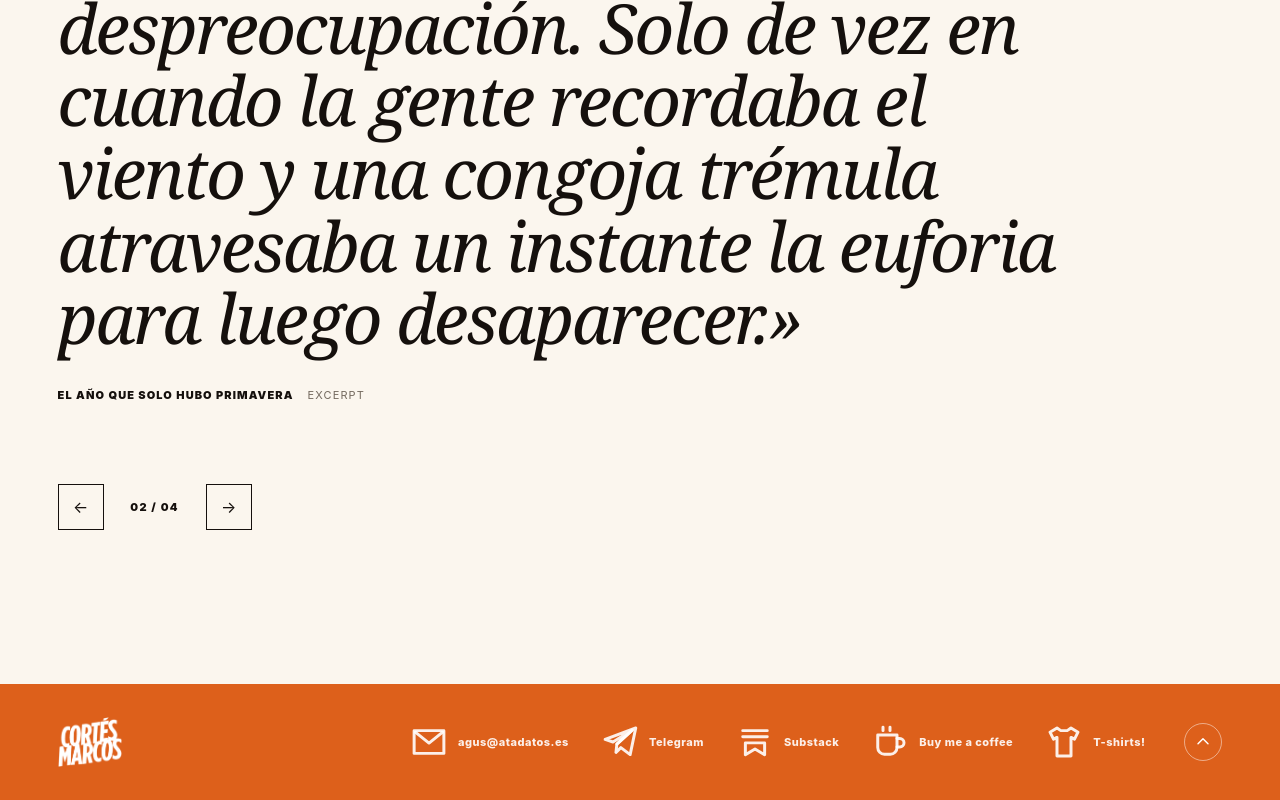
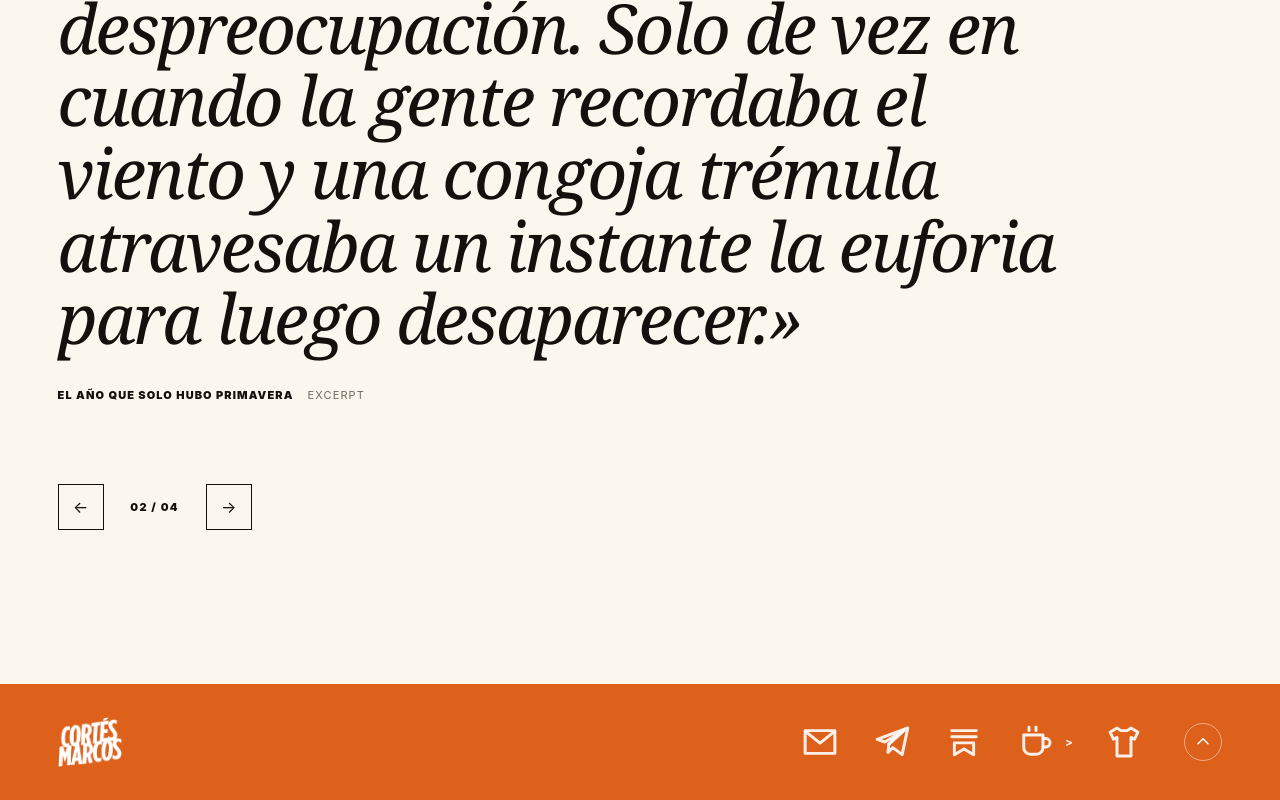
Before and after one commit to aguscort/web-escritor, a plain HTML site: page en/home.html in a window 1280 px wide. Shown: the part 9534-10334 px from the top of the page. Drawn offline with Linux system fonts and the light colour scheme.

Commit message:
Modify footer links and add new contact email
Updated footer links to include additional contact options.

```diff
--- a/en/home.html
+++ b/en/home.html
@@ -463,11 +463,11 @@
 <div class="footer-inner">
 <span class="wordmark-monogram"><img alt="" aria-hidden="true" class="wordmark-monogram-logo" decoding="async" src="../assets/cortes-marcos-barra-transparente-alt.png"/></span>
 <nav aria-label="Author links" class="footer-nav">
-<a href="mailto:agus@atadatos.es"><svg aria-hidden="true" class="footer-icon" viewbox="0 0 24 24"><path d="M3.5 5.5h17v13h-17z"></path><path d="m4.2 6.4 7.8 6.2 7.8-6.2"></path></svg><span>agus@atadatos.es</span></a>
-<a href="https://t.me/aguscortes" rel="noopener noreferrer me" target="_blank"><svg aria-hidden="true" class="footer-icon" viewbox="0 0 24 24"><path d="m21 4-3.2 15.2-5.3-4-2.8 2.7.5-4.7 8.8-8-11 6.8-4.5-1.5z"></path><path d="m10.2 13.2 8.8-8"></path></svg><span>Telegram</span></a>
-<a href="https://substack.com/@aguscortes" rel="noopener noreferrer me" target="_blank"><svg aria-hidden="true" class="footer-icon" viewbox="0 0 24 24"><path d="M5 5.5h14M5 9h14M6.5 12.5h11v6.8L12 16l-5.5 3.3z"></path></svg><span>Substack</span></a>
-<a href="https://buymeacoffee.com/aguscortes" rel="noopener noreferrer me" target="_blank"><svg aria-hidden="true" class="footer-icon" viewbox="0 0 24 24"><path d="M5 8h11v7.2A3.8 3.8 0 0 1 12.2 19H8.8A3.8 3.8 0 0 1 5 15.2z"></path><path d="M16 10h1.6a2.4 2.4 0 0 1 0 4.8H16M8 5.5v-2M12 5.5v-2"></path></svg><span>Buy me a coffee</span></a>
-<a href="https://www.latostadora.com/shop/retrorobot" rel="noopener noreferrer" target="_blank"><svg aria-hidden="true" class="footer-icon" viewbox="0 0 24 24"><path d="m8 4 2.2 1.5h3.6L16 4l4 2.4-2 4-2-1V20H8V9.4l-2 1-2-4z"></path></svg><span>T-shirts!</span></a>
+<a href="mailto:agus@agustincortesmarcos.com"><svg aria-hidden="true" class="footer-icon" viewbox="0 0 24 24"><path d="M3.5 5.5h17v13h-17z"></path><path d="m4.2 6.4 7.8 6.2 7.8-6.2"></path></svg></a>
+<a href="https://t.me/aguscortes" rel="noopener noreferrer me" target="_blank"><svg aria-hidden="true" class="footer-icon" viewbox="0 0 24 24"><path d="m21 4-3.2 15.2-5.3-4-2.8 2.7.5-4.7 8.8-8-11 6.8-4.5-1.5z"></path><path d="m10.2 13.2 8.8-8"></path></svg></a>
+<a href="https://substack.com/@aguscortes" rel="noopener noreferrer me" target="_blank"><svg aria-hidden="true" class="footer-icon" viewbox="0 0 24 24"><path d="M5 5.5h14M5 9h14M6.5 12.5h11v6.8L12 16l-5.5 3.3z"></path></svg></a>
+<a href="https://buymeacoffee.com/aguscortes" rel="noopener noreferrer me" target="_blank"><svg aria-hidden="true" class="footer-icon" viewbox="0 0 24 24"><path d="M5 8h11v7.2A3.8 3.8 0 0 1 12.2 19H8.8A3.8 3.8 0 0 1 5 15.2z"></path><path d="M16 10h1.6a2.4 2.4 0 0 1 0 4.8H16M8 5.5v-2M12 5.5v-2"></path></svg>></a>
+<a href="https://www.latostadora.com/shop/retrorobot" rel="noopener noreferrer" target="_blank"><svg aria-hidden="true" class="footer-icon" viewbox="0 0 24 24"><path d="m8 4 2.2 1.5h3.6L16 4l4 2.4-2 4-2-1V20H8V9.4l-2 1-2-4z"></path></svg></a>
 </nav>
 <a aria-label="Back to top" class="footer-top" href="#inicio"><svg aria-hidden="true" class="footer-icon footer-icon-up" viewbox="0 0 24 24"><path d="m6 14 6-6 6 6"></path></svg></a>
 </div>
```
